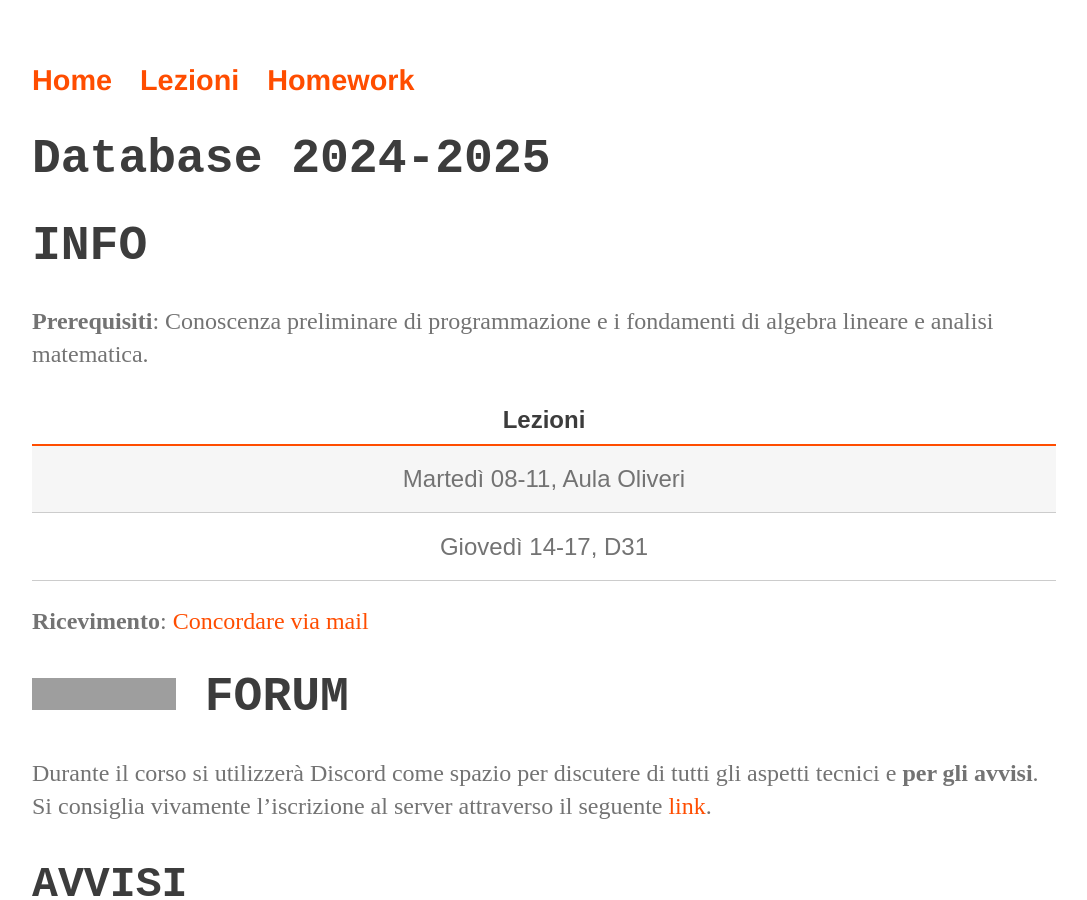
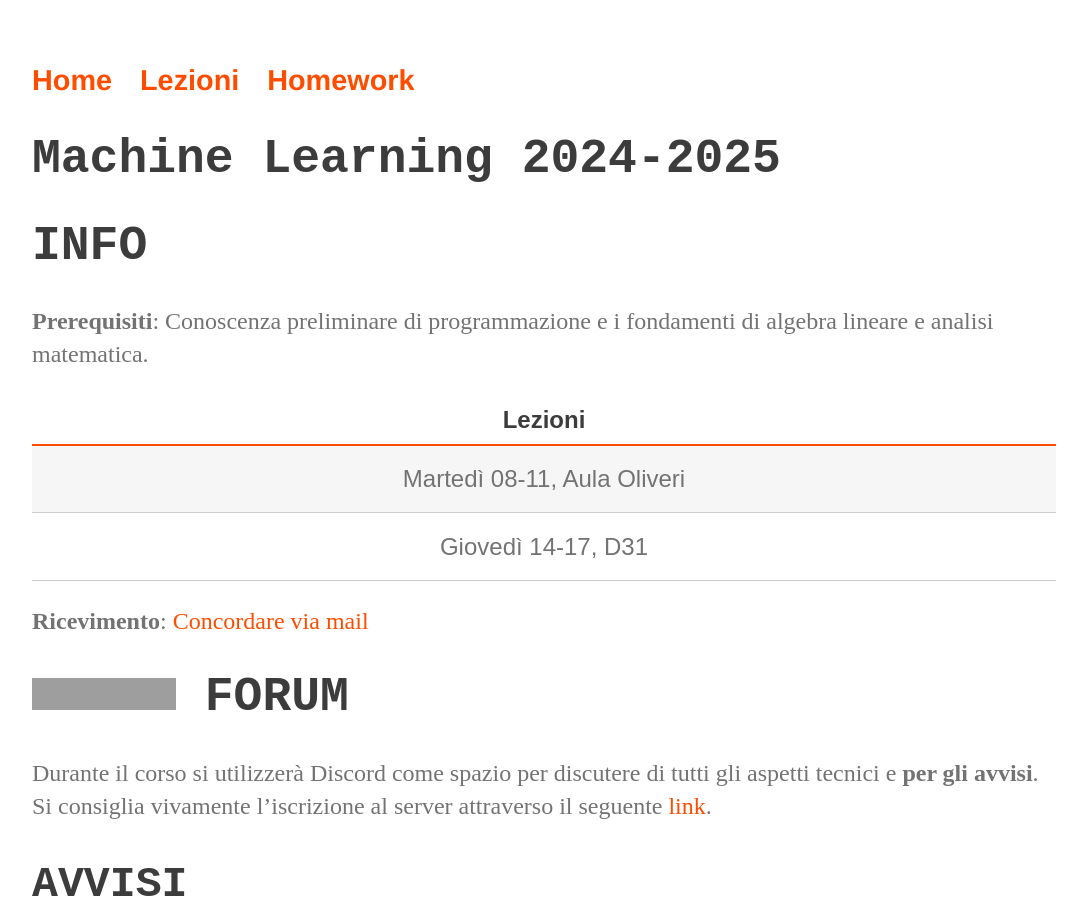
Before and after one commit to perceivelab/ml-mz-2025, a Jekyll site: the page built from index.md, in a window 1280 px wide and 900 px high. Shown: the whole window, without its empty margins (96-1183 px from the left). Built offline with Jekyll 4.4.1, drawn with Linux system fonts in a browser that asks for light colours; our own code applies the rules of GitHub Pages for plain Markdown files; grey boxes are pictures that could not be loaded.

Commit message:
Update default.html

```diff
--- a/_layouts/default.html
+++ b/_layouts/default.html
@@ -10,7 +10,7 @@
   <body>
     <header>
       {% include navbar.html %}
-      <h1>Database 2024-2025</h1>
+      <h1>Machine Learning 2024-2025</h1>
     </header>
 
 
```
